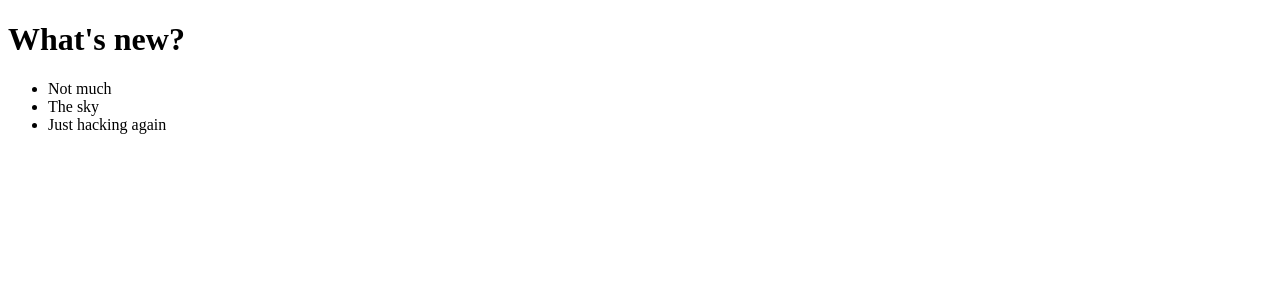
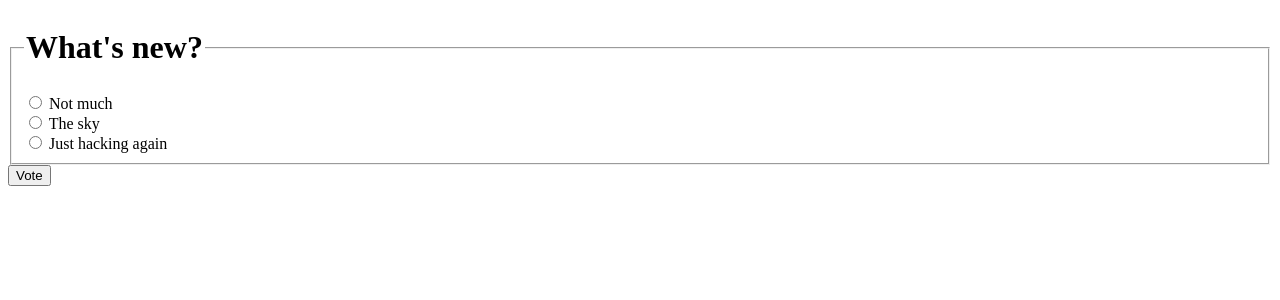
Before and after one commit to emoralVisionary/django-101, a Django app: page /polls/1/ in a window 1280 px wide. Shown: the top 300 px of the page. Run offline with Django 3.2, Linux system fonts and the light colour scheme; data comes from the database, SQL or seed files in the repository.

Commit message:
feature: Add a HTML form tag

```diff
--- a/mysite/polls/templates/polls/detail.html
+++ b/mysite/polls/templates/polls/detail.html
@@ -7,11 +7,17 @@
   <title>Document</title>
 </head>
 <body>
-  <h1>{{ question.question_text }}</h1>
-  <ul>
-  {% for choice in question.choice_set.all %}
-    <li>{{ choice.choice_text }}</li>
-  {% endfor %}
-  </ul>
+  <form action="{% url 'polls:vote' question.id %}" method="post">
+    {% csrf_token %}
+    <fieldset>
+        <legend><h1>{{ question.question_text }}</h1></legend>
+        {% if error_message %}<p><strong>{{ error_message }}</strong></p>{% endif %}
+        {% for choice in question.choice_set.all %}
+            <input type="radio" name="choice" id="choice{{ forloop.counter }}" value="{{ choice.id }}">
+            <label for="choice{{ forloop.counter }}">{{ choice.choice_text }}</label><br>
+        {% endfor %}
+    </fieldset>
+    <input type="submit" value="Vote">
+  </form>
 </body>
 </html>
--- a/mysite/polls/templates/polls/index.html
+++ b/mysite/polls/templates/polls/index.html
@@ -10,7 +10,7 @@
   {% if latest_question_list %}
     <ul>
     {% for question in latest_question_list %}
-        <li><a href="{% url 'detail' question.id %}">{{ question.question_text }}</a></li>
+        <li><a href="{% url 'polls:detail' question.id %}">{{ question.question_text }}</a></li>
     {% endfor %}
     </ul>
   {% else %}
--- a/mysite/polls/urls.py
+++ b/mysite/polls/urls.py
@@ -2,6 +2,7 @@ from django.urls import path
 
 from . import views
 
+app_name = 'polls'
 urlpatterns = [
     path('', views.index, name='index'),
     # ex: /polls/5/
```
